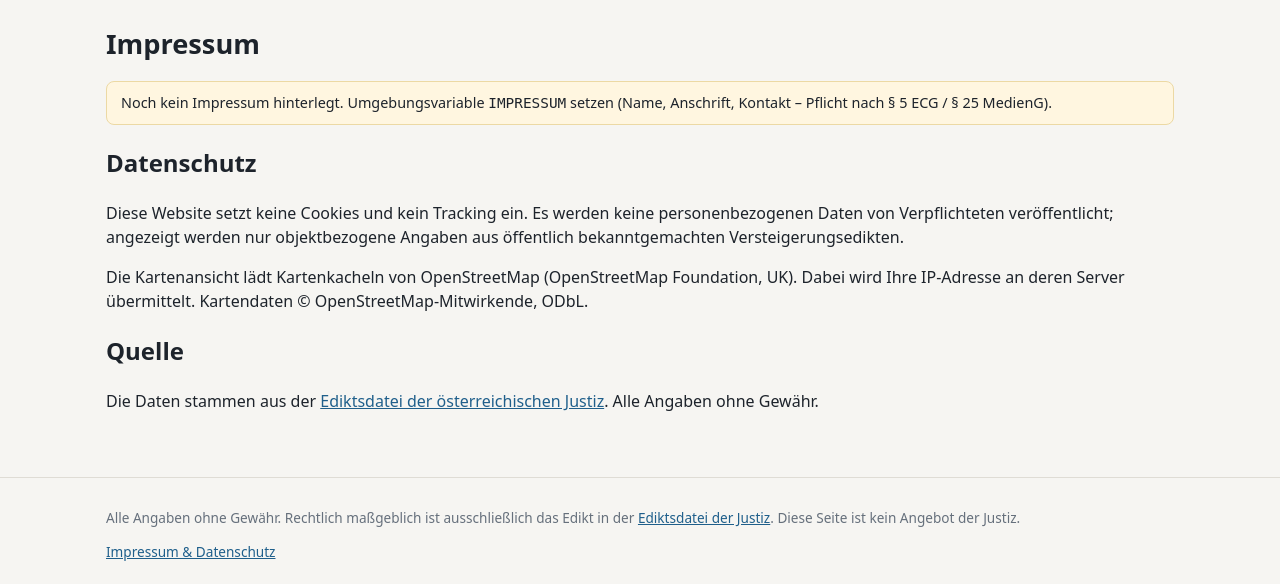
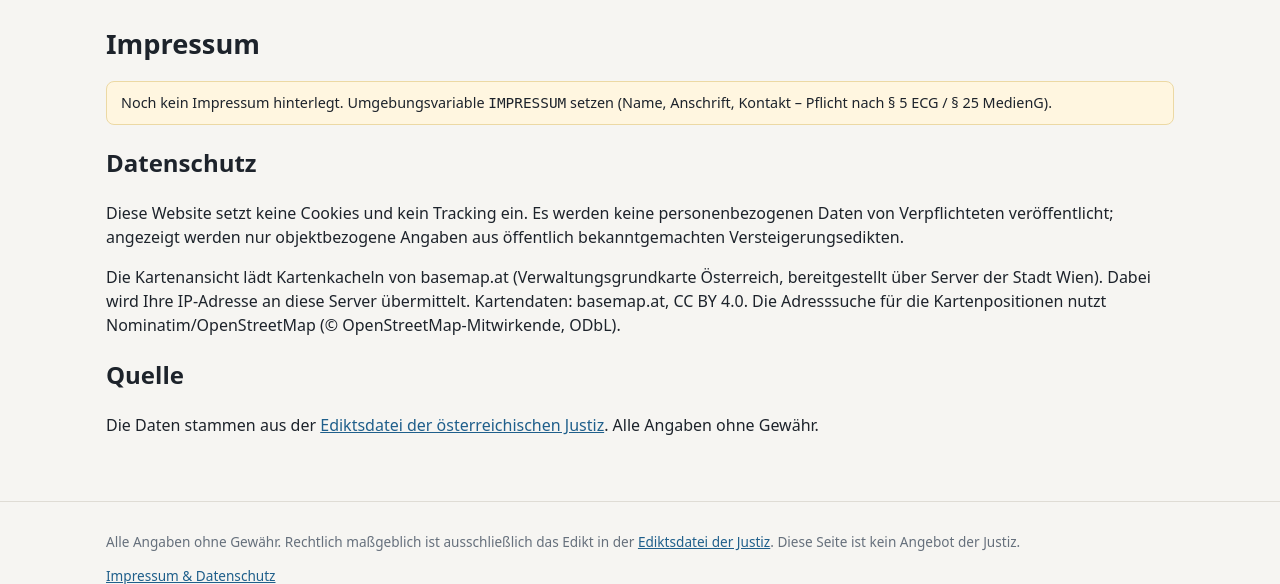
Before and after one commit to bja1mg-create/Versteigerungen, a FastAPI app: page /impressum in a window 1280 px wide. Shown: the part 53-637 px from the top of the page. Run offline with FastAPI, Linux system fonts and the light colour scheme.

Commit message:
Karte auf basemap.at umgestellt
Die OSM-Kachelserver blockieren die Seite mit 403 (Tile Usage Policy).
basemap.at ist frei nutzbar (CC BY 4.0); Anbieter über TILE_URL und
TILE_ATTRIBUTION einstellbar. Datenschutz-Hinweis angepasst.

```diff
--- a/app/main.py
+++ b/app/main.py
@@ -53,6 +53,12 @@ templates.env.globals.update(
     BUNDESLAENDER=db.BUNDESLAENDER,
     OBJEKTARTEN=db.OBJEKTARTEN,
     IMPRESSUM=os.environ.get("IMPRESSUM", ""),
+    # Kartenkacheln: Standard basemap.at (Verwaltungsgrundkarte Österreich, CC BY 4.0,
+    # auch kommerziell frei). Die OSM-Server blockieren Websites mit 403 (Tile Usage Policy).
+    TILE_URL=os.environ.get(
+        "TILE_URL", "https://mapsneu.wien.gv.at/basemap/geolandbasemap/normal/google3857/{z}/{y}/{x}.png"),
+    TILE_ATTRIBUTION=os.environ.get(
+        "TILE_ATTRIBUTION", 'Datenquelle: <a href="https://www.basemap.at">basemap.at</a>'),
 )
 
 
--- a/app/templates/detail.html
+++ b/app/templates/detail.html
@@ -47,10 +47,7 @@
 <script>
   const pos = [{{ o.lat }}, {{ o.lon }}];
   const map = L.map("map", { scrollWheelZoom: false }).setView(pos, {{ 16 if o.geo_genau else 13 }});
-  L.tileLayer("https://tile.openstreetmap.org/{z}/{x}/{y}.png", {
-    maxZoom: 19,
-    attribution: '&copy; <a href="https://www.openstreetmap.org/copyright">OpenStreetMap</a>-Mitwirkende',
-  }).addTo(map);
+  L.tileLayer({{ TILE_URL|tojson }}, { maxZoom: 19, attribution: {{ TILE_ATTRIBUTION|tojson }} }).addTo(map);
   L.marker(pos, { opacity: {{ 1 if o.geo_genau else 0.55 }} }).addTo(map);
 </script>
 {% endif %}
--- a/app/templates/impressum.html
+++ b/app/templates/impressum.html
@@ -12,8 +12,10 @@
 <p>Diese Website setzt keine Cookies und kein Tracking ein. Es werden keine personenbezogenen Daten
   von Verpflichteten veröffentlicht; angezeigt werden nur objektbezogene Angaben aus öffentlich
   bekanntgemachten Versteigerungsedikten.</p>
-<p>Die Kartenansicht lädt Kartenkacheln von OpenStreetMap (OpenStreetMap Foundation, UK).
-  Dabei wird Ihre IP-Adresse an deren Server übermittelt. Kartendaten &copy; OpenStreetMap-Mitwirkende, ODbL.</p>
+<p>Die Kartenansicht lädt Kartenkacheln von basemap.at (Verwaltungsgrundkarte Österreich,
+  bereitgestellt über Server der Stadt Wien). Dabei wird Ihre IP-Adresse an diese Server übermittelt.
+  Kartendaten: basemap.at, CC BY 4.0. Die Adresssuche für die Kartenpositionen nutzt
+  Nominatim/OpenStreetMap (&copy; OpenStreetMap-Mitwirkende, ODbL).</p>
 
 <h2>Quelle</h2>
 <p>Die Daten stammen aus der <a href="https://edikte.justiz.gv.at" target="_blank" rel="noopener">Ediktsdatei der österreichischen Justiz</a>.
--- a/app/templates/karte.html
+++ b/app/templates/karte.html
@@ -16,10 +16,7 @@
 <script>
   const punkte = {{ punkte|tojson }};
   const map = L.map("map", { scrollWheelZoom: false });
-  L.tileLayer("https://tile.openstreetmap.org/{z}/{x}/{y}.png", {
-    maxZoom: 19,
-    attribution: '&copy; <a href="https://www.openstreetmap.org/copyright">OpenStreetMap</a>-Mitwirkende',
-  }).addTo(map);
+  L.tileLayer({{ TILE_URL|tojson }}, { maxZoom: 19, attribution: {{ TILE_ATTRIBUTION|tojson }} }).addTo(map);
   map.on("focus", () => map.scrollWheelZoom.enable());
 
   // Mehrere Objekte an derselben Adresse -> ein Marker mit allen Objekten im Popup.
```
Also changed, not shown: README.md.
